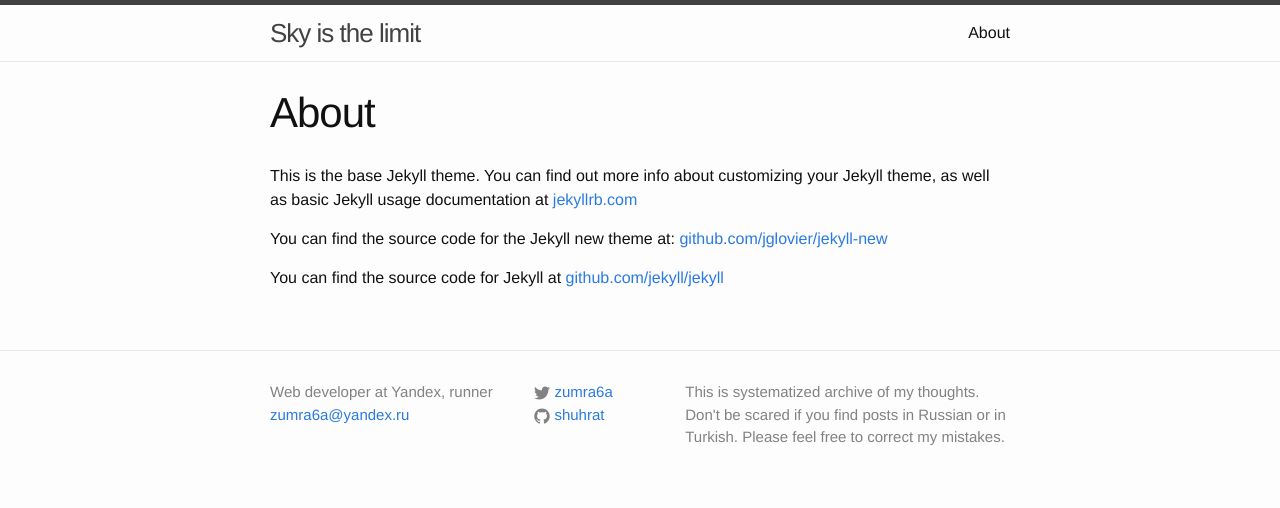
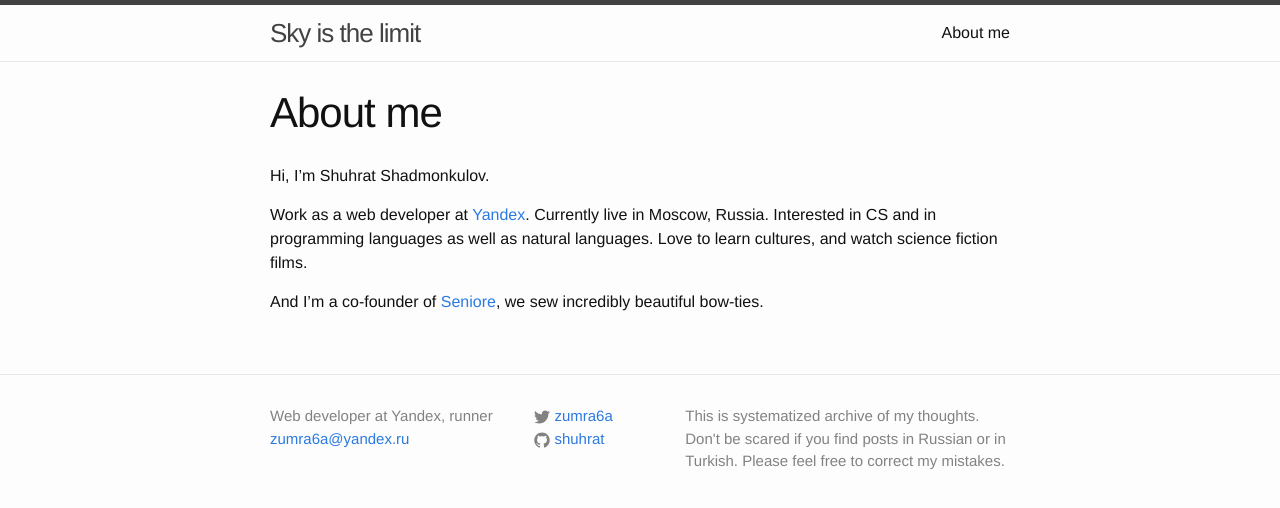
Before and after one commit to shuhrat/shuhrat.github.io, a Jekyll site: the page built from about.md, in a window 1280 px wide. Shown: the top 508 px of the page. Built offline with Jekyll 4.4.1, drawn with Linux system fonts in a browser that asks for light colours.

Commit message:
Updated about page

```diff
--- a/about.md
+++ b/about.md
@@ -1,11 +1,17 @@
 ---
 layout: page
-title: About
+title: About me
 permalink: /about/
 ---
 
-This is the base Jekyll theme. You can find out more info about customizing your Jekyll theme, as well as basic Jekyll usage documentation at [jekyllrb.com](http://jekyllrb.com/)
+Hi, I'm Shuhrat Shadmonkulov.
 
-You can find the source code for the Jekyll new theme at: [github.com/jglovier/jekyll-new](https://github.com/jglovier/jekyll-new)
+Work as a web developer at [Yandex][yandex]. Currently live in Moscow, Russia.
+Interested in CS and in programming languages as well as natural languages.
+Love to learn cultures, and watch science fiction films.
 
-You can find the source code for Jekyll at [github.com/jekyll/jekyll](https://github.com/jekyll/jekyll)
+And I'm a co-founder of [Seniore][seniore], we sew incredibly beautiful bow-ties.
+
+
+[yandex]: http://yandex.ru
+[seniore]: http://seniore.ru
```
